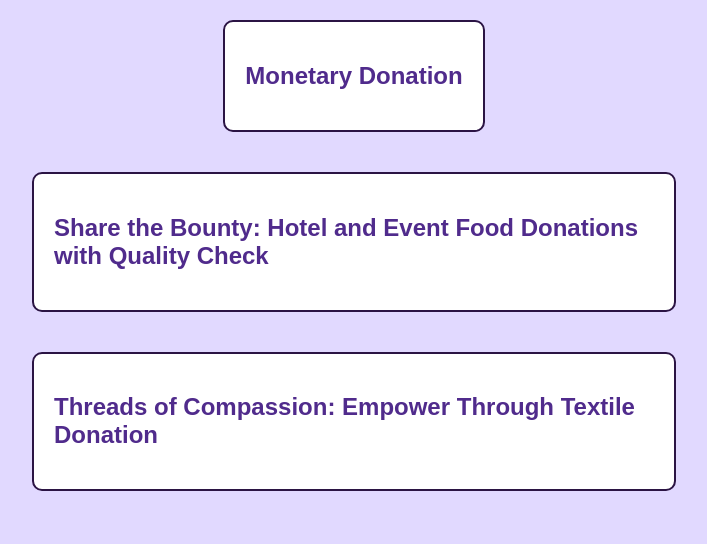
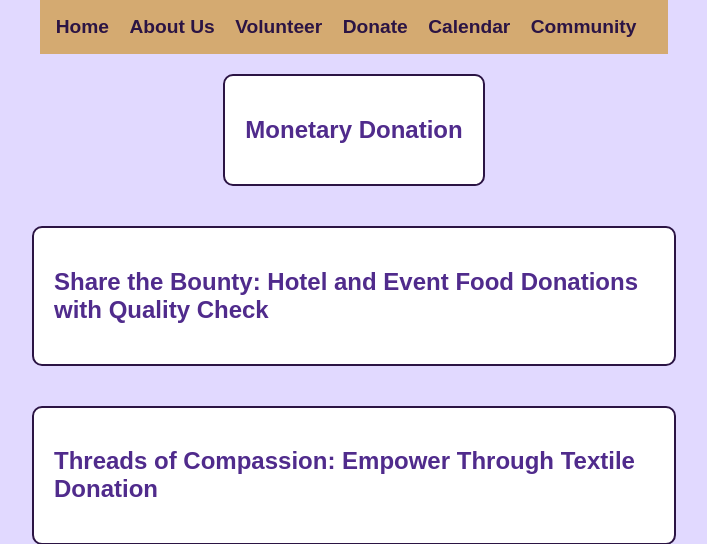
Before and after one commit to PSunidhi03/HarmonyLink, a Flask app: template templates/donate.html in a window 1280 px wide. Shown: the part 120-664 px from the top of the page, without its empty margins (286-993 px from the left). Run offline with Flask 3, Linux system fonts and the light colour scheme; the template is opened without the code that fills it, so the values that code supplies are empty.

```diff
--- a/static/css/donate.css
+++ b/static/css/donate.css
@@ -1,5 +1,6 @@
 :root {
-            --primary-bg: #e1d9ff; /* Light Purple */
+    --primary-bg: #e1d9ff;
+    /* Light Purple */
     --dark-purple: #2b1444;
     --train-purple: #572b83;
     --train-window: #d4aa71;
@@ -8,7 +9,35 @@
     --dark-pink: #863c82;
     --dono-ka-sar: #9c6bc3;
 }
+/* Navigation Styles */
+nav {
+    background-color: var(--train-window);
+    padding: 1rem;
+    text-align: center;
+}
 
+nav ul {
+    list-style: none;
+    margin: 0;
+    padding: 0;
+}
+
+nav li {
+    display: inline-block;
+    margin-right: 1rem;
+}
+
+nav a {
+    text-decoration: none;
+    color: var(--dark-purple);
+    font-weight: bold;
+    font-size: 1.2rem;
+    transition: color 0.3s ease-in-out;
+}
+
+nav a:hover {
+    color: var(--shooting-star-purple);
+}
 body {
     font-family: 'Arial', sans-serif;
     background-color: var(--primary-bg);
@@ -29,7 +58,8 @@
 }
 
 section {
-            display: block; /* Changed from none to block */
+    display: block;
+    /* Changed from none to block */
     max-width: 600px;
     margin: 20px;
     padding: 20px;
--- a/templates/donate.html
+++ b/templates/donate.html
@@ -11,6 +11,16 @@
     <header>
         <h1>Donation and Support Hub</h1>
     </header>
+<nav>
+        <ul>
+            <li><a href="index.html">Home</a></li>
+            <li><a href="about.html">About Us</a></li>
+            <li><a href="volunteer.html">Volunteer</a></li>
+            <li><a href="donate.html">Donate</a></li>
+            <li><a href="calendar.html">Calendar</a></li>
+            <li><a href="community.html">Community</a></li>
+        </ul>
+    </nav>
 <section>
     <div class="donation-form">
         <h2 onclick="toggleForm('donationForm')">Monetary Donation</h2>
```
Lines whose indentation alone changed are shown as unchanged.
